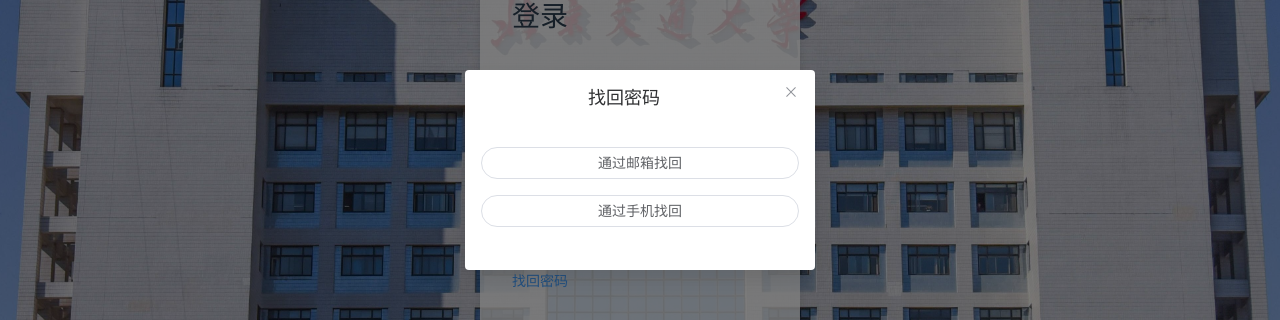
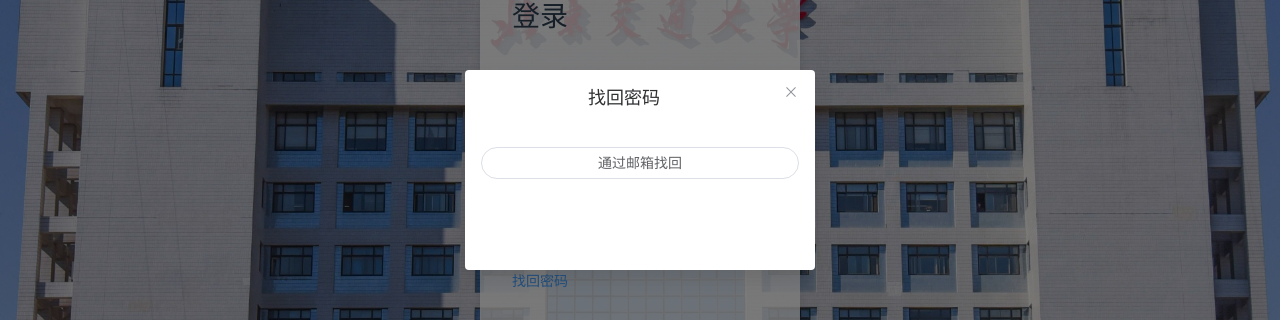
Before and after one commit to noau/icpr, a Vue app in the folder frontend/: page /stu-end/login in a window 1280 px wide. Both pictures are taken after a click on the link "找回密码". Shown: the part 230-550 px from the top of the page. Built offline with nearby package versions, Linux system fonts and the light colour scheme.

Commit message:
modify login

```diff
--- a/frontend/src/views/stu_end/login/index.vue
+++ b/frontend/src/views/stu_end/login/index.vue
@@ -1,7 +1,7 @@
 <script setup>
 import { User, Lock } from '@element-plus/icons-vue'
 import { ref, onMounted } from 'vue'
-import { userLoginService,userUserInfo } from '@/api/user.js'
+import { userLoginService} from '@/api/user.js'
 import { useUserStore } from '@/stores/user.js'
 import { useRouter } from 'vue-router'
 import SIdentify from '@/components/Sidentify.vue'
@@ -138,12 +138,14 @@ const forgotPasswordModal = ref(false)
     </el-col>
   </el-row>
 
-  <el-dialog title="找回密码" align-center v-model="forgotPasswordModal" append-to-body width="350px" :modal-append-to-body="false" center custom-class="forgot-password-dialog" style="height: 200px;">
-    <div class="forgot-password-options">
-      <el-button round @click="forgotPassword('email')">通过邮箱找回</el-button>
-      <el-button round style="margin-left: 0px;" @click="forgotPassword('phone')">通过手机找回</el-button>
-    </div>
-  </el-dialog>
+   <!-- <div> -->
+    <el-dialog title="找回密码" align-center v-model="forgotPasswordModal" append-to-body width="350px" :modal-append-to-body="false" center custom-class="forgot-password-dialog" style="height: 200px;">
+      <div class="forgot-password-options">
+        <el-button round @click="forgotPassword('email')">通过邮箱找回</el-button>
+        <!-- <el-button round style="margin-left: 0px;" @click="forgotPassword('phone')">通过手机找回</el-button> -->
+      </div>
+    </el-dialog>
+  <!-- </div> -->
 </template>
 
 <style lang="scss" scoped>
```
